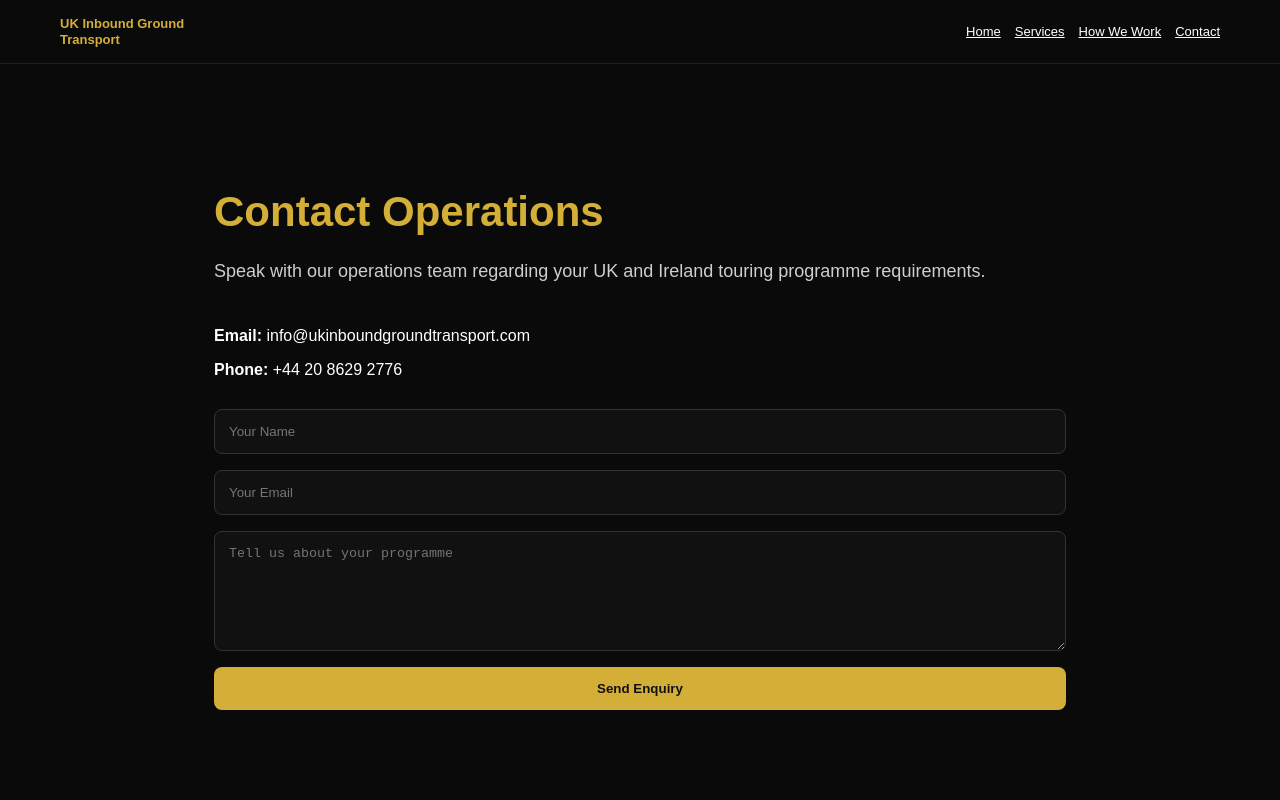
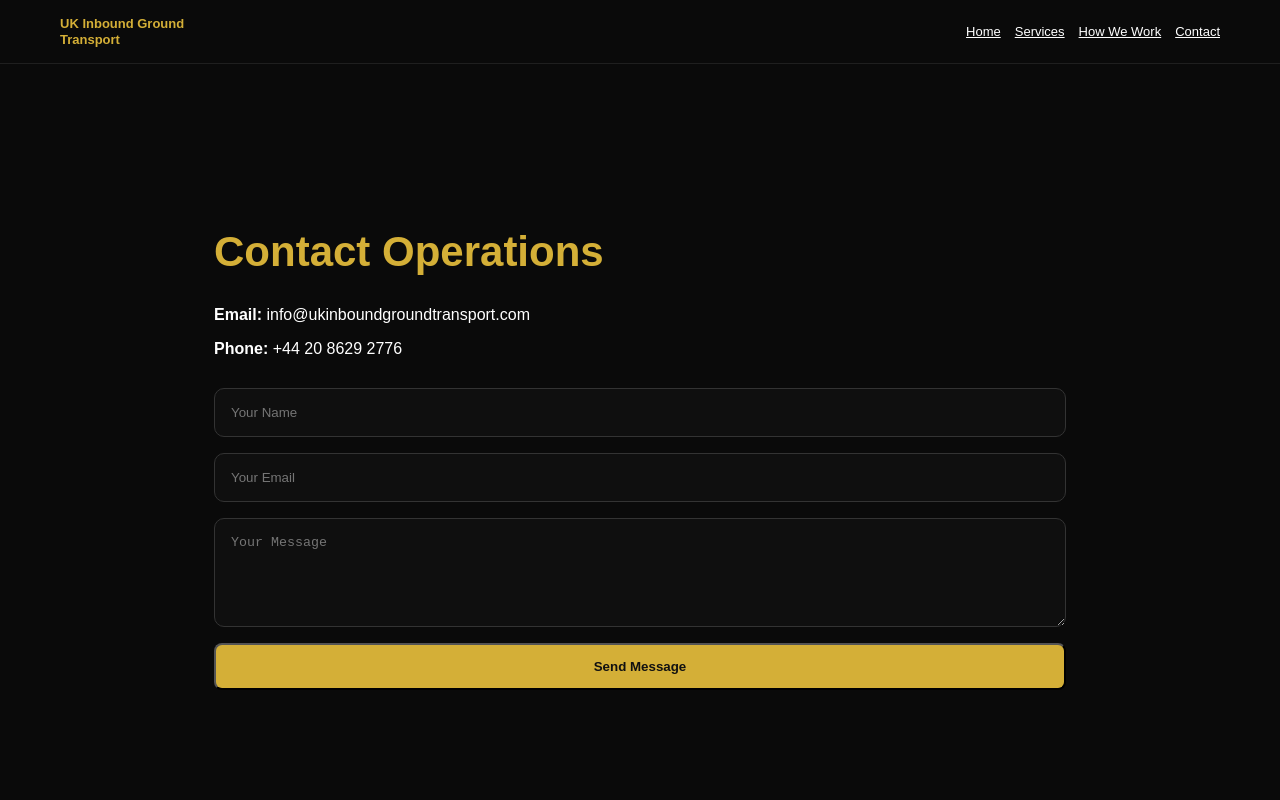
Before and after one commit to kandiahtk-crypto/ukigt-website, a Next.js app: page /contact in a window 1280 px wide. Shown: the top 800 px of the page. Built offline with nearby package versions, Linux system fonts and the light colour scheme.

Commit message:
Refactor ContactPage layout and styles
Updated styles and structure of the contact page. Adjusted padding, font sizes, and form layout for better presentation.

```diff
--- a/app/contact/page.tsx
+++ b/app/contact/page.tsx
@@ -1,88 +1,37 @@
 export default function ContactPage() {
   return (
-    <main
-      style={{
-        padding: "80px 24px",
-        maxWidth: "900px",
-        margin: "0 auto",
-      }}
-    >
-      <h1 style={{ fontSize: "42px", marginBottom: "20px", color: "#d4af37" }}>
+    <main style={{ padding: "120px 24px 60px", maxWidth: "900px", margin: "0 auto" }}>
+      <h1 style={{ fontSize: "42px", color: "#d4af37" }}>
         Contact Operations
       </h1>
 
-      <p
-        style={{
-          fontSize: "18px",
-          lineHeight: 1.7,
-          marginBottom: "40px",
-          color: "rgba(255,255,255,0.8)",
-        }}
-      >
-        Speak with our operations team regarding your UK and Ireland touring
-        programme requirements.
-      </p>
-
-      <div style={{ marginBottom: "30px" }}>
-        <p>
-          <strong>Email:</strong> info@ukinboundgroundtransport.com
-        </p>
-        <p>
-          <strong>Phone:</strong> +44 20 8629 2776
-        </p>
+      <div style={{ marginTop: "30px" }}>
+        <p><strong>Email:</strong> info@ukinboundgroundtransport.com</p>
+        <p><strong>Phone:</strong> +44 20 8629 2776</p>
       </div>
 
-      <form style={{ display: "grid", gap: "16px" }}>
-        <input
-          type="text"
-          placeholder="Your Name"
-          style={{
-            padding: "14px",
-            border: "1px solid #333",
-            borderRadius: "8px",
-            background: "#111",
-            color: "white",
-          }}
-        />
-
-        <input
-          type="email"
-          placeholder="Your Email"
-          style={{
-            padding: "14px",
-            border: "1px solid #333",
-            borderRadius: "8px",
-            background: "#111",
-            color: "white",
-          }}
-        />
-
-        <textarea
-          placeholder="Tell us about your programme"
-          rows={6}
-          style={{
-            padding: "14px",
-            border: "1px solid #333",
-            borderRadius: "8px",
-            background: "#111",
-            color: "white",
-          }}
-        />
-
-        <button
-          style={{
-            background: "#d4af37",
-            color: "#111",
-            padding: "14px",
-            border: "none",
-            borderRadius: "8px",
-            fontWeight: 700,
-            cursor: "pointer",
-          }}
-        >
-          Send Enquiry
-        </button>
+      <form style={{ display: "grid", gap: "16px", marginTop: "30px" }}>
+        <input placeholder="Your Name" style={input} />
+        <input placeholder="Your Email" style={input} />
+        <textarea placeholder="Your Message" rows={5} style={input} />
+        <button style={button}>Send Message</button>
       </form>
     </main>
   );
 }
+
+const input = {
+  padding: "16px",
+  border: "1px solid #333",
+  borderRadius: "10px",
+  background: "#0f0f0f",
+  color: "white",
+};
+
+const button = {
+  background: "#d4af37",
+  color: "#111",
+  padding: "14px",
+  borderRadius: "8px",
+  fontWeight: 700,
+};
```
